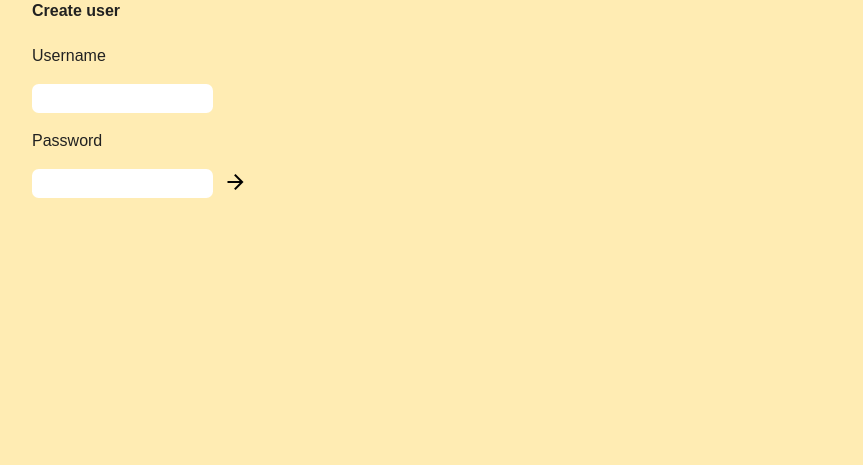
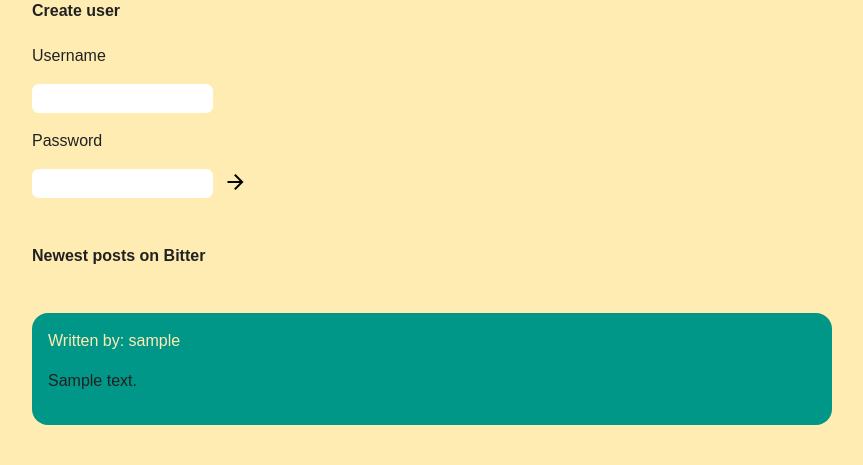
Before and after one commit to evahteri/csb-project-1, a Flask app: template templates/index.html in a window 1280 px wide. Shown: the part 484-949 px from the top of the page, without its empty margins (208-1071 px from the left). Before the commit the page ends 682 px from the top, so only its background shows below. Run offline with Flask 3, Linux system fonts and the light colour scheme; the template is opened without the code that fills it: most values are stand-ins (such as "Sample title", 1, 10 or a date in 2020); some web fonts are replaced.

Commit message:
debugger setup, start script and fetch all posts

```diff
--- a/routes.py
+++ b/routes.py
@@ -6,7 +6,8 @@ from services.repository import repository
 
 @app.route("/")
 def index():
-    return render_template("index.html")
+    posts = repository.get_all_posts()
+    return render_template("index.html", posts=posts)
 
 @app.route("/users")
 def users():
@@ -48,6 +49,9 @@ def sign_in():
 @app.route("/post_text", methods=["POST"])
 def post():
     post_text = request.form["post_text"]
+    if len(post_text) < 1:
+        # Error here to demo the debugger
+        return error
     repository.create_post(post_text)
     flash("Posted on Bitter!")
     return redirect("/")
--- a/static/css/main.css
+++ b/static/css/main.css
@@ -49,3 +49,11 @@ textarea {
     font-family: "Source Sans Pro", sans-serif;
 
 }
+
+.post_text {
+    background: #009688;
+    padding: 1em;
+    border-radius: 1em;
+    color: #FFECB3;
+    font-family: "Source Sans Pro", sans-serif;
+}
--- a/templates/index.html
+++ b/templates/index.html
@@ -44,4 +44,18 @@
 
 {% endif %}
 
+{% if posts %}
+<br>
+<h4>Newest posts on Bitter</h4>
+<br>
+    {% for post in posts %}
+    <div class="post_text">
+        Written by: {{ post.username }}<br>
+        <p>{{ post.text }}</p>
+    </div>
+    <br>
+{% endfor %}
+{% else %}
+<p>No posts on Bitter yet! Sign in and post something!</p>
+{% endif %}
 {% endblock %}
```
Also changed, not shown: services/repository.py (+10 -1 lines), README.md, 1 other file.
